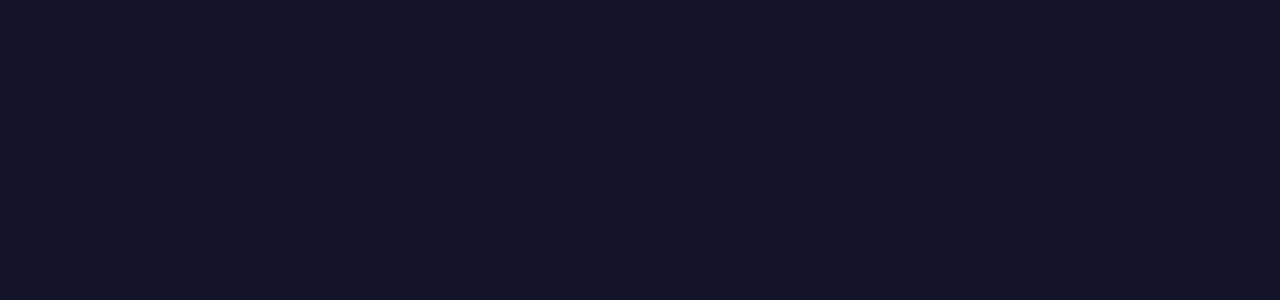
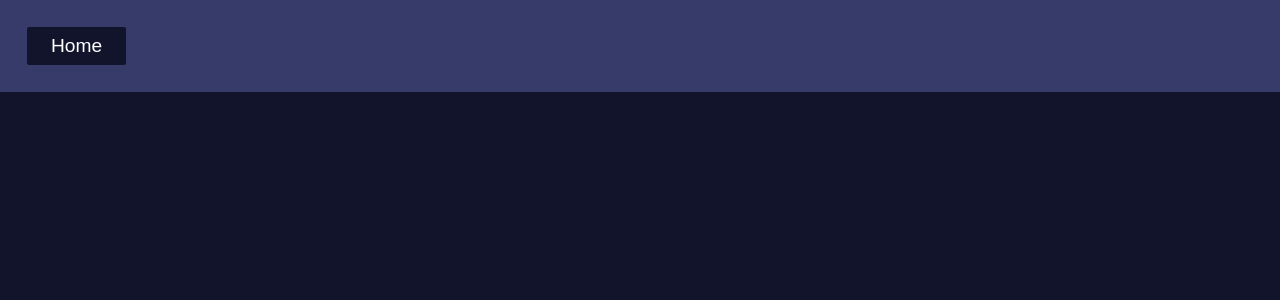
Before and after one commit to AggarwalChetan/utility-app, a React (Create React App) app: page /JValidator in a window 1280 px wide. Shown: the top 300 px of the page. Built offline with nearby package versions, Linux system fonts and the light colour scheme.

Commit message:
Routes added

```diff
--- a/src/Application.js
+++ b/src/Application.js
@@ -1,11 +1,27 @@
 import {BrowserRouter as Router, Route, Switch} from 'react-router-dom';
 import App from './components/App';
+import EDApp from './components/EDApp';
+import HGApp from './components/HGApp';
+import JVApp from './components/JVApp';
+import NBCApp from './components/NBCApp';
+import RHCApp from './components/RHCApp';
+import SUApp from './components/SUApp';
+import TCApp from './components/TCApp';
+import UCApp from './components/UCApp';
 
 function Application(){
     return (
         <Router>
             <Switch>
                 <Route exact path = '/' component={App}/>
+                <Route exact path = '/EDecoder' component={EDApp}/>
+                <Route exact path = '/HashGenerator' component={HGApp}/>
+                <Route exact path = '/RHConverter' component={JVApp}/>
+                <Route exact path = '/TConverter' component={NBCApp}/>
+                <Route exact path = '/UConverter' component={RHCApp}/>
+                <Route exact path = '/NBConverter' component={SUApp}/>
+                <Route exact path = '/SUtilities' component={TCApp}/>
+                <Route exact path = '/JValidator' component={UCApp}/>
             </Switch>
         </Router>
     )
--- a/src/components/App.js
+++ b/src/components/App.js
@@ -20,14 +20,14 @@ class App extends React.Component{
         </header>
 
         <div className="home-container">
-          <Utility app="Encoders / Decoders"/>
-          <Utility app="Hash Generators"/>
-          <Utility app="RGB / HEX Converters"/>
-          <Utility app="Timestamp Converters"/>
-          <Utility app="Unit Converters"/>
-          <Utility app="Number Base Converters"/>
-          <Utility app="String Utilities"/>
-          <Utility app="JSON Validator"/>
+          <Utility utilityApp = "EDecoder" app="Encoders / Decoders"/>
+          <Utility utilityApp = "HashGenerator" app="Hash Generators"/>
+          <Utility utilityApp = "RHConverter" app="RGB / HEX Converters"/>
+          <Utility utilityApp = "TConverter" app="Timestamp Converters"/>
+          <Utility utilityApp = "UConverter" app="Unit Converters"/>
+          <Utility utilityApp = "NBConverter" app="Number Base Converters"/>
+          <Utility utilityApp = "SUtilities" app="String Utilities"/>
+          <Utility utilityApp = "JValidator" app="JSON Validator"/>
         </div>
       </>
     )
--- /dev/null
+++ b/src/components/EDApp.js
@@ -0,0 +1,23 @@
+import React from 'react';
+
+class EDApp extends React.Component{
+    constructor(props){
+        super(props);
+    }
+
+    homePage = () => {
+        window.location='/';
+    }
+
+    render(){
+        return (
+            <>
+            <header>
+                <button className="home-button" onClick={this.homePage}>Home</button>
+            </header>
+            </>
+        )
+    }
+}
+
+export default EDApp;
--- /dev/null
+++ b/src/components/HGApp.js
@@ -0,0 +1,23 @@
+import React from 'react';
+
+class HGApp extends React.Component{
+    constructor(props){
+        super(props);
+    }
+
+    homePage = () => {
+        window.location='/';
+    }
+
+    render(){
+        return (
+            <>
+            <header>
+                <button className="home-button" onClick={this.homePage}>Home</button>
+            </header>
+            </>
+        )
+    }
+}
+
+export default HGApp;
--- /dev/null
+++ b/src/components/JVApp.js
@@ -0,0 +1,23 @@
+import React from 'react';
+
+class JVApp extends React.Component{
+    constructor(props){
+        super(props);
+    }
+
+    homePage = () => {
+        window.location='/';
+    }
+
+    render(){
+        return (
+            <>
+            <header>
+                <button className="home-button" onClick={this.homePage}>Home</button>
+            </header>
+            </>
+        )
+    }
+}
+
+export default JVApp;
--- /dev/null
+++ b/src/components/NBCApp.js
@@ -0,0 +1,23 @@
+import React from 'react';
+
+class NBCApp extends React.Component{
+    constructor(props){
+        super(props);
+    }
+
+    homePage = () => {
+        window.location='/';
+    }
+
+    render(){
+        return (
+            <>
+            <header>
+                <button className="home-button" onClick={this.homePage}>Home</button>
+            </header>
+            </>
+        )
+    }
+}
+
+export default NBCApp;
--- /dev/null
+++ b/src/components/RHCApp.js
@@ -0,0 +1,23 @@
+import React from 'react';
+
+class RHCApp extends React.Component{
+    constructor(props){
+        super(props);
+    }
+
+    homePage = () => {
+        window.location='/';
+    }
+
+    render(){
+        return (
+            <>
+            <header>
+                <button className="home-button" onClick={this.homePage}>Home</button>
+            </header>
+            </>
+        )
+    }
+}
+
+export default RHCApp;
--- /dev/null
+++ b/src/components/SUApp.js
@@ -0,0 +1,23 @@
+import React from 'react';
+
+class SUApp extends React.Component{
+    constructor(props){
+        super(props);
+    }
+
+    homePage = () => {
+        window.location='/';
+    }
+
+    render(){
+        return (
+            <>
+            <header>
+                <button className="home-button" onClick={this.homePage}>Home</button>
+            </header>
+            </>
+        )
+    }
+}
+
+export default SUApp;
--- /dev/null
+++ b/src/components/TCApp.js
@@ -0,0 +1,23 @@
+import React from 'react';
+
+class TCApp extends React.Component{
+    constructor(props){
+        super(props);
+    }
+
+    homePage = () => {
+        window.location='/';
+    }
+
+    render(){
+        return (
+            <>
+            <header>
+                <button className="home-button" onClick={this.homePage}>Home</button>
+            </header>
+            </>
+        )
+    }
+}
+
+export default TCApp;
--- /dev/null
+++ b/src/components/UCApp.js
@@ -0,0 +1,23 @@
+import React from 'react';
+
+class UCApp extends React.Component{
+    constructor(props){
+        super(props);
+    }
+
+    homePage = () => {
+        window.location='/';
+    }
+
+    render(){
+        return (
+            <>
+            <header>
+                <button className="home-button" onClick={this.homePage}>Home</button>
+            </header>
+            </>
+        )
+    }
+}
+
+export default UCApp;
--- a/src/components/Utility.js
+++ b/src/components/Utility.js
@@ -5,10 +5,14 @@ class Utility extends React.Component{
         super(props);
     }
 
+    utilityApp = () => {
+        window.location = `/${this.props.utilityApp}`
+    }
+
     render(){
         return(
             <div className="Utility-app">
-                <div className="Utiliy-content">{this.props.app}</div>
+                <div onClick={this.utilityApp} className="Utiliy-content">{this.props.app}</div>
             </div>
         )
     }
```
